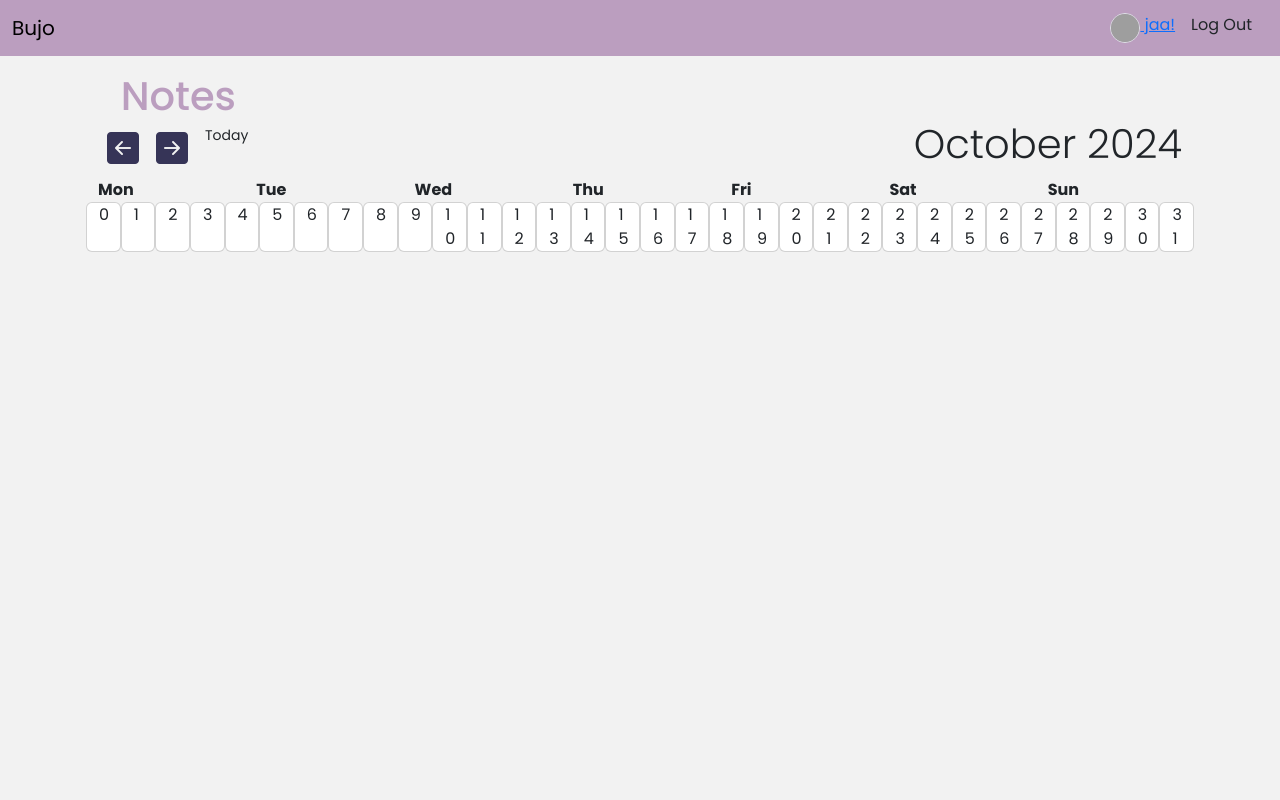
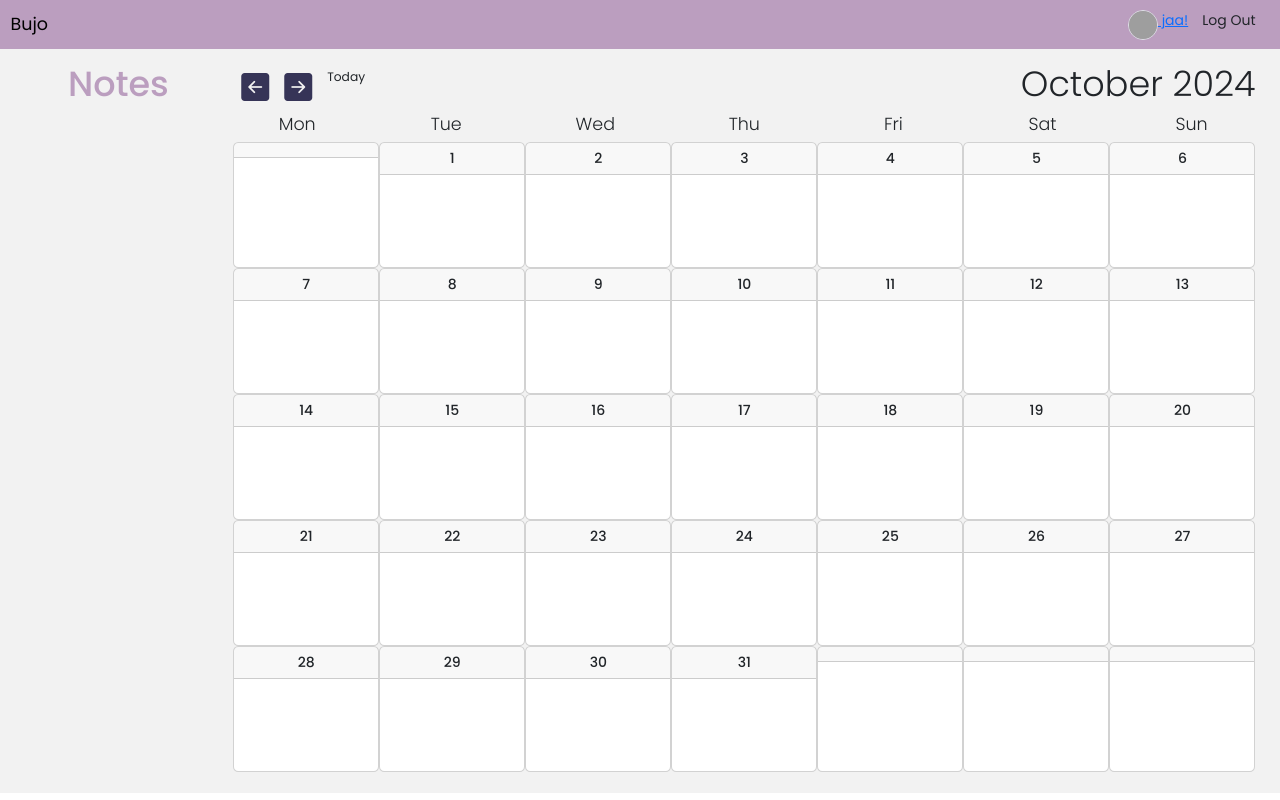
Before and after one commit to JaaliyahA/django_planner, a Django app: page /calendar/ in a window 1280 px wide. Run offline with Django 4.2, Linux system fonts and the light colour scheme; a user stored in the database is signed in; data comes from the database, SQL or seed files in the repository; both versions use the stored data as it was after the commit; grey boxes are pictures that could not be loaded.

Commit message:
home page and calendar view edits

```diff
--- a/planner/static/planner/styles.css
+++ b/planner/static/planner/styles.css
@@ -17,43 +17,29 @@
      --bs-primary: #9a43d8c9;
  }
 
+ html {
+     font-size: 14px;
+ }
+
+
  body {
      font-family: "Poppins", sans-serif;
  }
 
- .calendar {
-
-     margin: 0;
-     table-layout: fixed;
-
- }
-
-
- .calendar th {
-     text-align: center;
- }
-
- .calendarCard {
-     height: 75px !important;
-     max-height: 75px !important;
-     min-height: 75px !important;
+ .calendarBox {
      overflow: scroll;
  }
-
- .calendar ul {
-     list-style-type: none;
- }
-
- /* .calendar td div {
-     width: 150px;
-     height: 150px;
-
- } */
-
 
  .mainContent {
      height: calc(100vh - 56px);
      background-color: var(--soft-color);
+ }
+
+ .homeImg {
+     width: 90px;
+     height: 90px;
+     margin: auto;
+     display: block;
  }
 
 
--- a/planner/templates/planner/calendar.html
+++ b/planner/templates/planner/calendar.html
@@ -1,14 +1,14 @@
 {% extends "planner/layout.html" %}
 
 {% block main %}
-<div class="container">
+<div class="container-fluid">
     <div class="h-100 p-3">
+        <div class="row">
+        </div>
         <div class="row">
             <div class="col-md-2 col-sm-12">
                 <h1 class="card-title text-center text-primary">Notes</h1>
             </div>
-        </div>
-        <div class="row">
             <div class="col-sm">
                 <div class=" d-flex justify-content-between">
                     <div class="btn-group">
@@ -18,28 +18,48 @@
                                 class="bi bi-arrow-right-square-fill text-secondary " style="font-size: 2rem;"></i></a>
                         <a href="{% url 'calendar' %}?{{ today }}" class="btn btn-sm">Today</a>
                     </div>
-                    <h4 class="display-6"> {{date}} </h4>
+                    <h4 class="display-6"> {{date.month}} {{date.year}} </h4>
                 </div>
+
                 <div class="calendarGrid">
-                    <div class="row row-cols-7">
+                    <div class="row">
                         {% for day in header %}
                         <div class="col">
-                            <span class="text-center"><strong>{{day}}</strong></span>
+                            <h6 class="lead text-center">{{day}}</h6>
                         </div>
                         {% endfor %}
                     </div>
-                    <div class="row row-cols-7">
-                        {% for day, week in calendar.items %}
-                        <div class="col card">
-                            <div class="card-body p-0">
-                                <div class="">
-                                    <span class="">{{day}}</span>
+                    {% for week_num, task_list in calendar.items %}
+                    <div class="row g-0">
+                        {% for day, tasks, url in task_list %}
+                        <div class="col">
+                            <div class=" card" style="height: 9rem;">
+                                {% if day != 0 %}
+                                <h6 class="card-header text-center">{{day}}</h6>
+
+
+                                {% else %}
+                                <h6 class="card-header"></h6>
+                                {% endif %}
+
+                                <div class="card-body calendarBox">
+                                    <ul class="list-group list-group-flush">
+                                        {% for item in tasks %}
+                                        <li class="list-group-item p-0 pb-1">
+                                            <i class="bi bi-clock"></i>
+                                            <span class="text-truncat">{{item.title}}</span>
+                                        </li>
+                                        {% endfor %}
+                                    </ul>
+
                                 </div>
                             </div>
+
                         </div>
-
                         {% endfor %}
                     </div>
+
+                    {% endfor %}
                 </div>
 
 
--- a/planner/templates/planner/layout.html
+++ b/planner/templates/planner/layout.html
@@ -31,6 +31,7 @@
     <div class="vh-100">
         <nav class="navbar sticky-top bg-primary">
             <div class="container-fluid">
+
                 <a class="navbar-brand" href="{% url 'index' %}">Bujo</a>
                 {% if user.is_authenticated %}
                 <ul class="nav">
@@ -46,7 +47,6 @@
                         <a class="nav-link" href="{% url 'noteList' %}">My Notes</a>
                     </li> -->
                 </ul>
-
 
                 <div class="d-flex">
                     <a class="nav-brand" href="{% url 'profile' %}">
@@ -64,10 +64,11 @@
                 </div>
                 {% endif %}
             </div>
+
         </nav>
 
         <main>
-            <div class="container-fluid mainContent">
+            <div class="mainContent">
                 {% block main %}
                 {% endblock %}
             </div>
--- a/planner/urls.py
+++ b/planner/urls.py
@@ -10,7 +10,8 @@ urlpatterns = [
     path("login/", views.login_view, name="login"),
     path("logout/", views.logout_view, name="logout"),
     path("register/", views.register, name="register"),
-    path("<int:year>/<int:month>/<int:day>", views.daily, name="daily"),
+    # path("<int:year>/<int:month>/<int:day>", views.daily, name="daily"),
+    path("daily/", views.daily, name="daily"),
     path("tasks", views.taskList, name="taskList"),
     path("notes", views.noteList, name="noteList"),
     path("profile/", views.profile, name="profile"),
--- a/planner/utils.py
+++ b/planner/utils.py
@@ -69,7 +69,7 @@ class Cal2 (Calendar):
         super(Cal2, self).__init__()
 
     def generatePageUrl(self, day):
-        return (f'/{self.year}/{self.month}/{day}')
+        return (f'{self.year}/{self.month}/{day}')
 
 
     def get_notes(self, day):
@@ -97,13 +97,15 @@ class Cal2 (Calendar):
         return tasks
 
     def formatmonth(self):
-        cal = {}
-        dates = []
-        for week in self.monthdays2calendar(self.year, self.month):
-            print(week)
-            for day, weekday in week:
-                cal[day] = self.get_notes(day)
-                #print(week)
+        complete_calendar = {}
+        weeks = self.monthdays2calendar(self.year, self.month)
 
+        # each week is a list with 7 tuples
+        for week_number in range(len(weeks)):
+            weekly_tasks = []
+            for day, weekday in weeks[week_number]:
+                daily_tasks = self.get_notes(day)
+                weekly_tasks.append([day, daily_tasks, self.generatePageUrl(day)])
+                complete_calendar[week_number + 1] = weekly_tasks
 
-        return cal
+        return complete_calendar
--- a/planner/views.py
+++ b/planner/views.py
@@ -3,7 +3,7 @@ from django.db.models.query import QuerySet
 from django.shortcuts import render, redirect
 from django.views.generic import ListView, MonthArchiveView
 import calendar
-from .utils import Cal2
+from .utils import Cal2, Cale
 import datetime
 from django.contrib.auth.decorators import login_required
 from django.contrib.auth.mixins import LoginRequiredMixin
@@ -34,7 +34,6 @@ class CalendarView(LoginRequiredMixin,ListView):
                                     )
         return month_tasks
 
-
     def get_context_data(self, **kwargs):
         # generate the variables for the template
         context = super().get_context_data(**kwargs)
@@ -42,15 +41,16 @@ class CalendarView(LoginRequiredMixin,ListView):
         date = get_date(self.request.GET.get('month', None))
 
         # generate calendar from today's date
-
-       # cal = calendar.Calendar()
-        #cal2 = calendar.Calendar.monthdays2calendar(date.year, date.month)
-
         cal = Cal2(date.year, date.month,user).formatmonth()
 
+        current_month = {
+             'month':f'{calendar.month_name[date.month]}',
+             'year': f'{date.year}',
+        }
+        print(cal)
         context['calendar'] = cal
         context['header'] = DAYS
-        context['date'] = f'{calendar.month_name[date.month]} {date.year}'
+        context['date'] = current_month
         context['prev_month'] = prev_month(date)
         context['next_month'] = next_month(date)
         context['today'] = date # FIX: url displays last viewed month
@@ -80,12 +80,14 @@ def next_month(d):
         next_month = last + datetime.timedelta(days=1)
         month = 'month=' + str(next_month.year) + '-' + str(next_month.month)
         return month
+
 def prev_year(d):
         first = d.replace(day=1)
         prev_year = first - datetime.timedelta(days=365)
         print(prev_year)
         month = 'month=' + str(prev_year.year) + '-' + str(prev_year.month)
         return month
+
 def next_year(d):
         first = d.replace(day=1)
         next_year = first + datetime.timedelta(days=365)
```
Also changed, not shown: planner/templates/planner/index.html (+33 -11 lines), db.sqlite3, planner/static/js/main.js (added).
